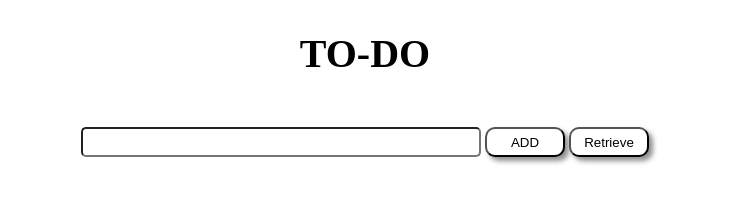
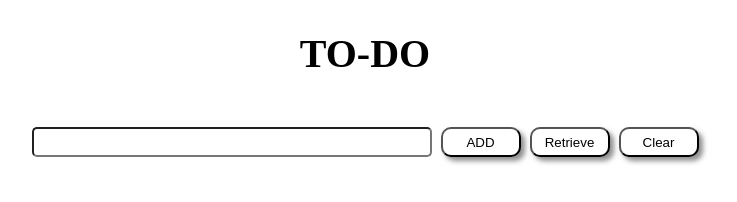
Before and after one commit to Winnerezy/todo-app, a plain HTML site: page src/index.html in a window 1280 px wide. Shown: the whole page, without its empty margins (275-1012 px from the left). Drawn offline with Linux system fonts and the light colour scheme.

Commit message:
added a clear button to remove the list

```diff
--- a/src/index.html
+++ b/src/index.html
@@ -12,6 +12,7 @@
         <input type="text" id="addTask">
         <button id="add">ADD</button>
         <button id="retrieve">Retrieve</button>
+        <button id="clear">Clear</button>
     </main>
 
     <ul id="taskList">
--- a/src/script.js
+++ b/src/script.js
@@ -63,5 +63,11 @@ retrieve.addEventListener('click', (arrayList) => {
        oneElement.appendChild(delBtn);
        delBtn.textContent = "Delete"
 
+
     }
 )});
+
+const clear = document.getElementById("clear");
+clear.addEventListener('click', () =>{
+    localStorage.clear();
+});
--- a/src/style.css
+++ b/src/style.css
@@ -32,13 +32,14 @@ main{
     border-radius: 5px;
 }
 
-#add, #retrieve{
+#add, #retrieve, #clear{
     width: 80px;
     height: 30px;
     padding: 0;
     box-shadow: 4px 4px 5px rgb(85, 85, 85, 0.65);
     background-color: white;
     border-radius: 10px;
+    margin-left: 5px;
 }
 
 
```
